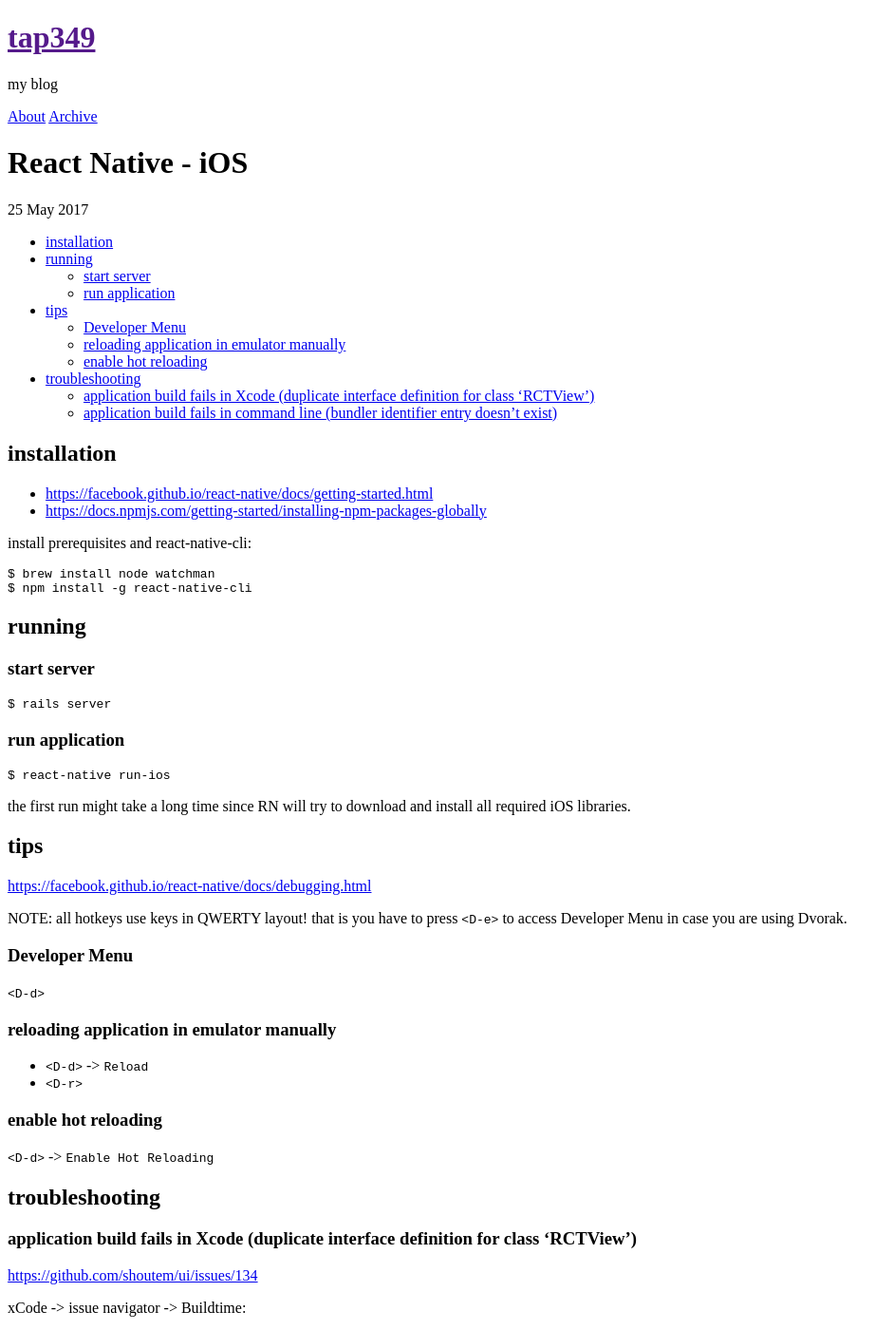
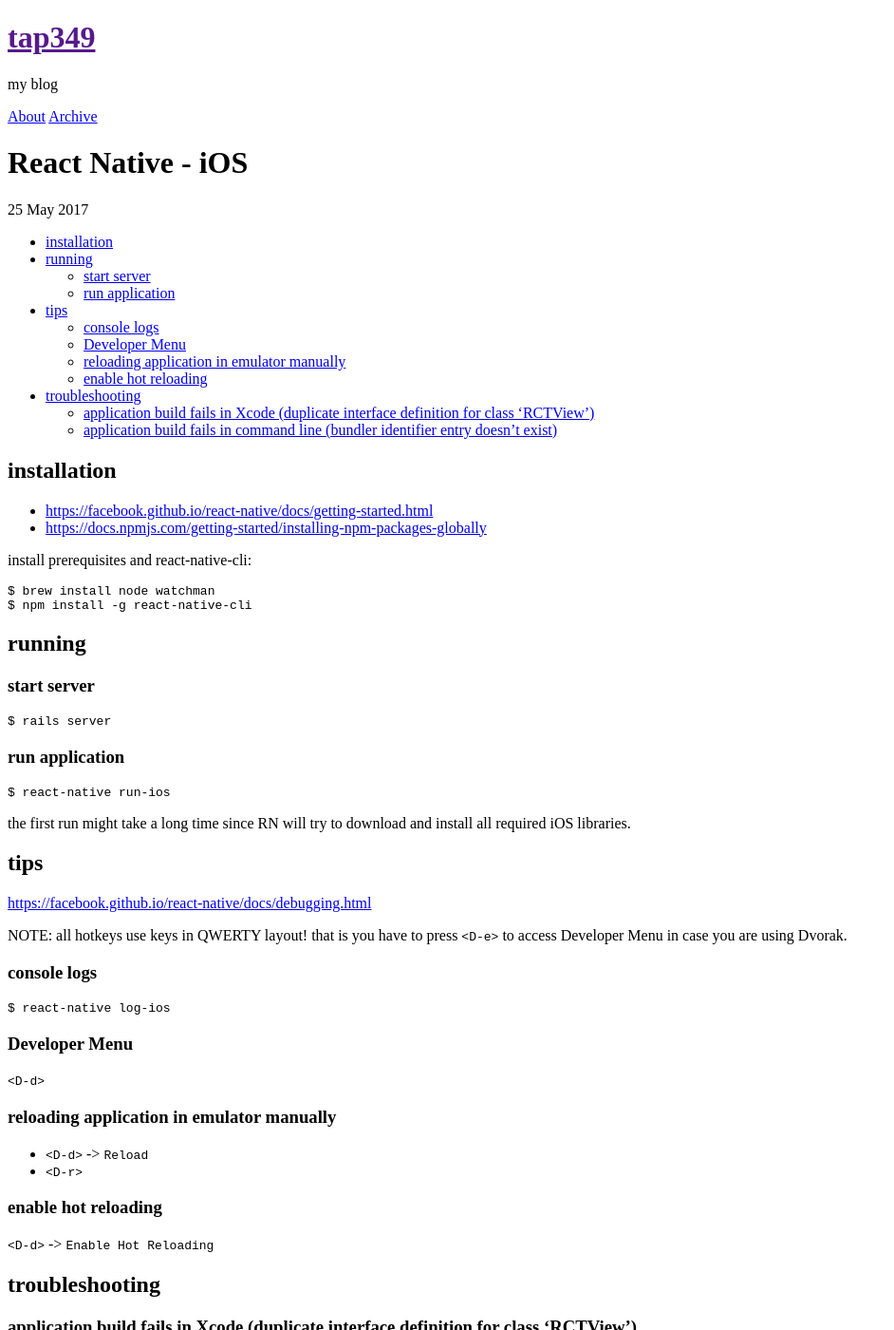
Before and after one commit to tap349/tap349.github.io, a Jekyll site: the page built from _posts/2017-05-25-react-native-ios.md, in a window 1280 px wide and 1400 px high. Shown: the whole window at 95% size, without its empty margins (0-942 px from the left). Built offline with Jekyll 4.4.1, drawn with Linux system fonts in a browser that asks for light colours.

Commit message:
update 2017-05-25_21:50:31

````diff
--- a/_posts/2017-05-25-react-native-ios.md
+++ b/_posts/2017-05-25-react-native-ios.md
@@ -47,6 +47,12 @@
 NOTE: all hotkeys use keys in QWERTY layout!
       that is you have to press `<D-e>` to access Developer Menu
       in case you are using Dvorak.
+
+### console logs
+
+```sh
+$ react-native log-ios
+```
 
 ### Developer Menu
 
````
Also changed, not shown: _posts/2017-05-24-react-native-android.md (+6 -0 lines).
